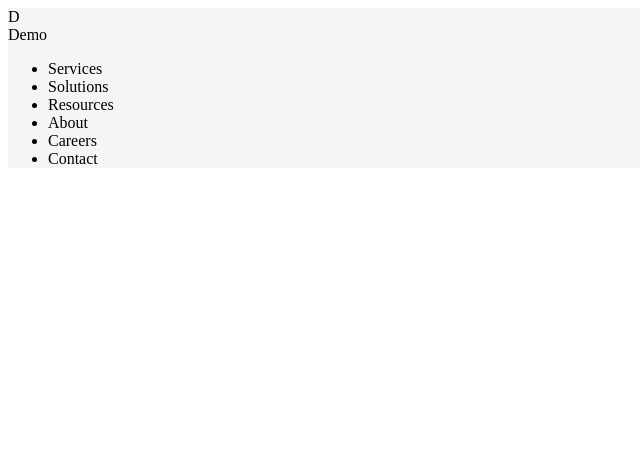
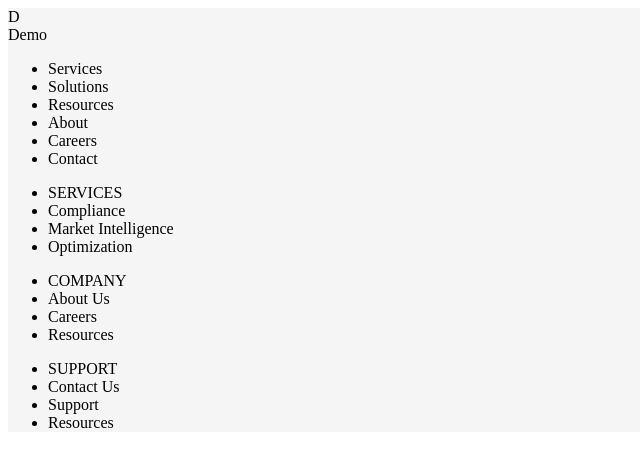
Before and after one commit to Vccentric/Responsive-Designs, a React app: page / in a window 1280 px wide. Shown: the top 466 px of the page, without its empty margins (0-640 px from the left). Built offline with nearby package versions, Linux system fonts and the light colour scheme.

Commit message:
Add 'Footer' component stub.

```diff
--- a/src/design-1/components/App.js
+++ b/src/design-1/components/App.js
@@ -1,5 +1,6 @@
 import React from "react";
 import Header from "./Header";
+import Footer from "./Footer";
 import "../css/styles.css";
 
 // main component
@@ -7,6 +8,7 @@ const App = () => {
     return (
         <div id="page-container">
             <Header />
+            <Footer />
         </div>
     );
 }
--- /dev/null
+++ b/src/design-1/components/Footer.js
@@ -0,0 +1,29 @@
+import React from "react";
+
+// footer component
+const Footer = () => {
+    return (
+        <footer id="footer">
+            <ul className="container">
+                <li className="category">SERVICES</li>
+                <li>Compliance</li>
+                <li>Market Intelligence</li>
+                <li>Optimization</li>
+            </ul>
+            <ul className="container">
+                <li className="category">COMPANY</li>
+                <li>About Us</li>
+                <li>Careers</li>
+                <li>Resources</li>
+            </ul>
+            <ul className="container">
+                <li className="category">SUPPORT</li>
+                <li>Contact Us</li>
+                <li>Support</li>
+                <li>Resources</li>
+            </ul>
+        </footer>
+    );
+}
+
+export default Footer;
--- a/src/design-1/css/styles.css
+++ b/src/design-1/css/styles.css
@@ -19,3 +19,9 @@
 #header {
 
 }
+
+/* ===== Footer ===== */
+
+#footer {
+
+}
```
